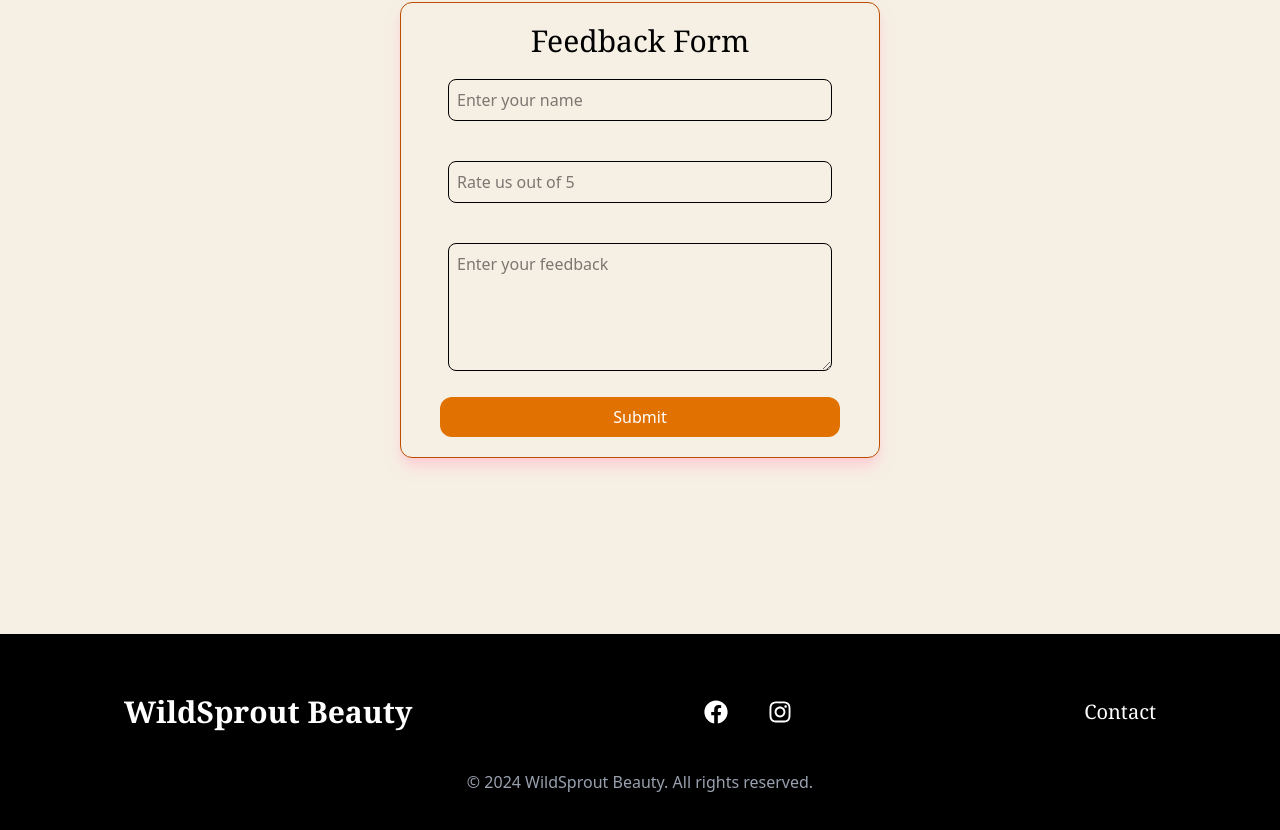
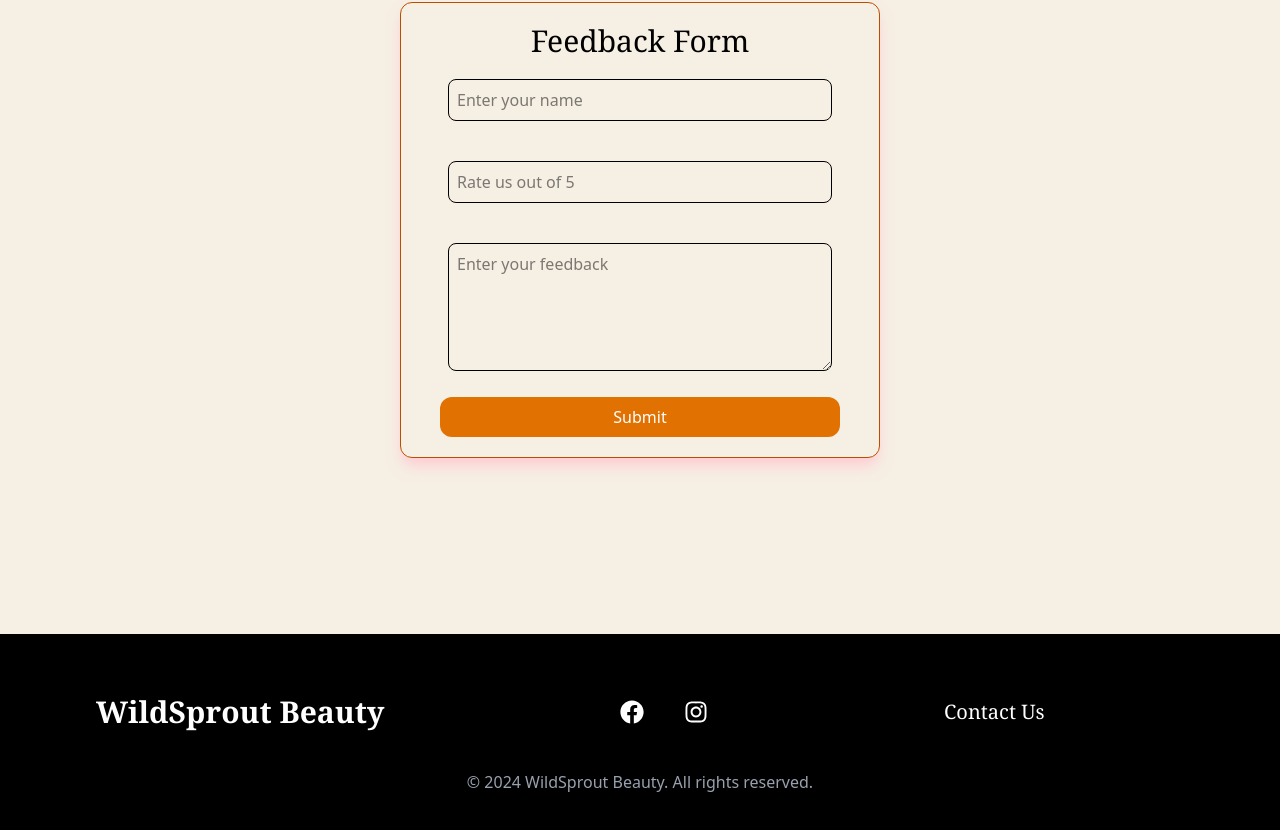
Before and after one commit to Koshal765/WidSprout-Beauty, a React (Vite) app: page / in a window 1280 px wide. Shown: the part 3262-4092 px from the top of the page. Built offline with nearby package versions, Linux system fonts and the light colour scheme; no server answers.

Commit message:
adjust width

```diff
--- a/src/Footer.jsx
+++ b/src/Footer.jsx
@@ -24,7 +24,7 @@ const Footer = () => {
         <a href=''><FaFacebook size={24} s={true} className='text-white hover:text-blue-500'/></a>
         <a href='https://www.instagram.com/wildsprout_beauty?igsh=MXhienU0Z3lnd2h5cQ==' target='_blank'><FaInstagram size={24} s={true} className='text-white hover:text-rose-400 ' /></a>
         </div>
-     <Link to="/contact" > <h2 className='text-white font-serif text-xl lg:text-xl'>Contact</h2></Link>
+     <Link to="/contact" > <h2 className='text-white font-serif text-xl lg:text-xl sm:w-0 md:w-50 lg:w-60'>Contact Us</h2></Link>
 
     </div>
     <p className='text-center text-gray-400 mt-10'>&copy; 2024 WildSprout Beauty. All rights reserved.</p>
```
